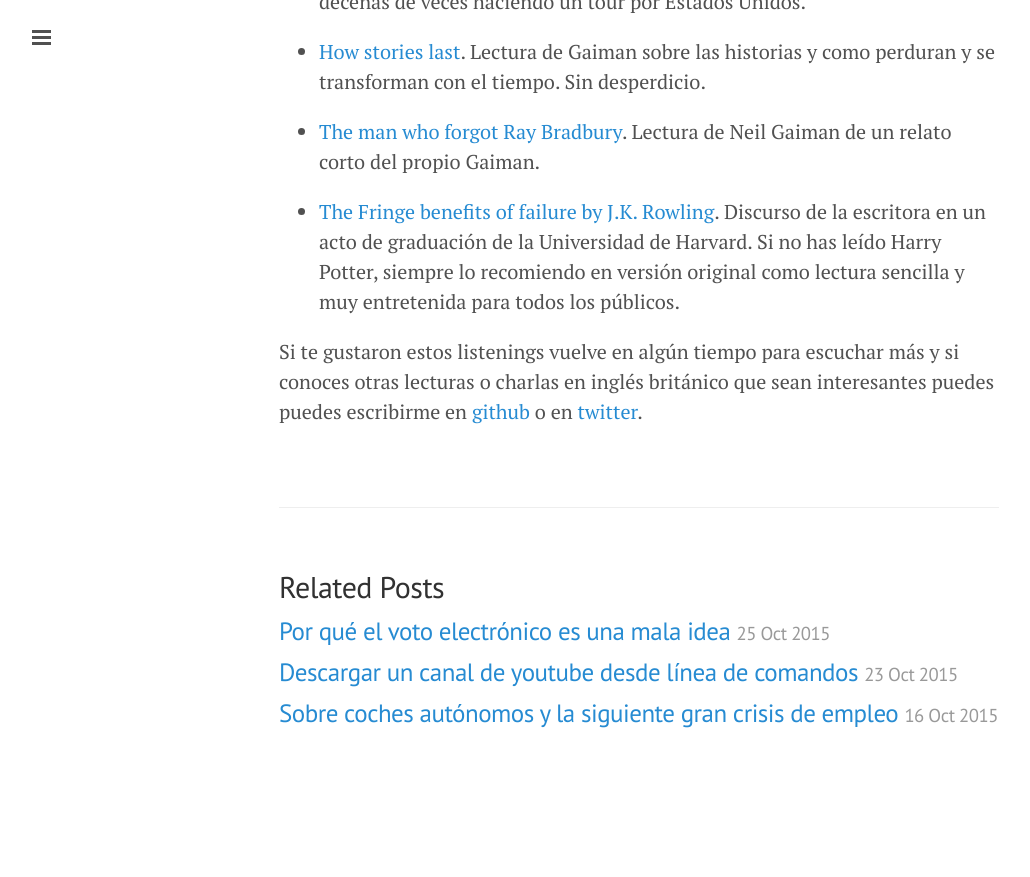
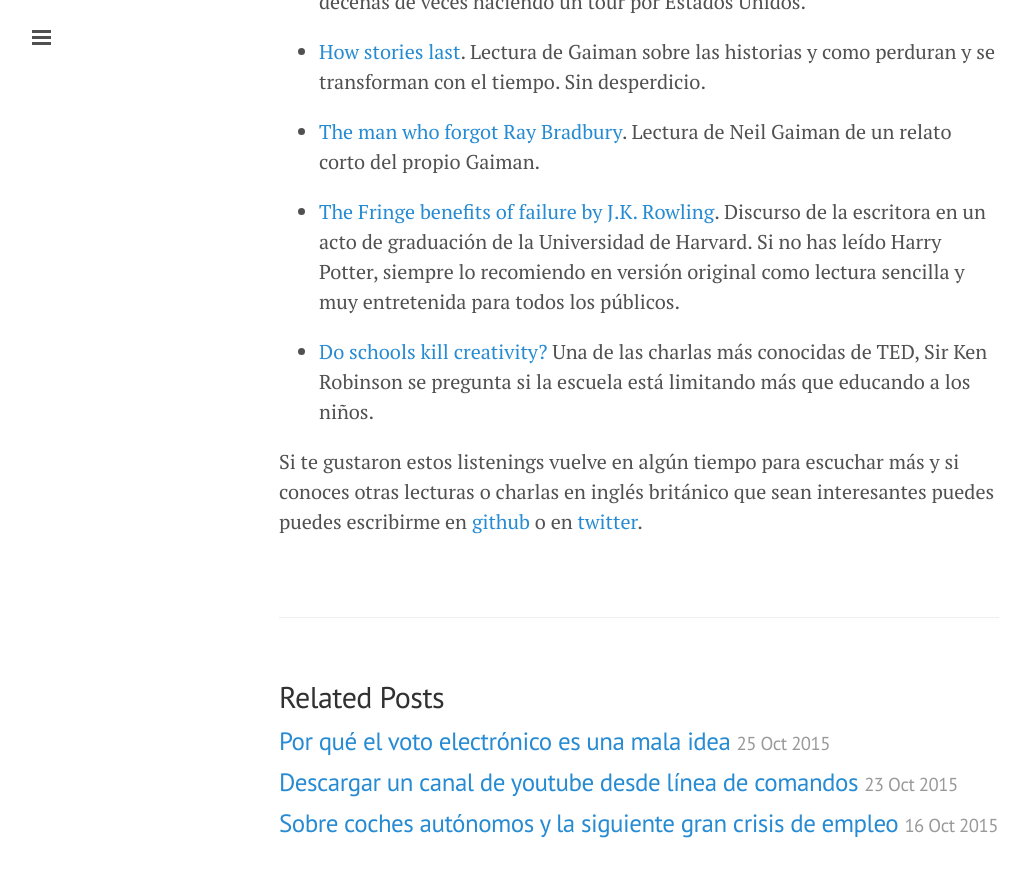
Before and after one commit to juanmirod/juanmirod.github.io, a Jekyll site: the page built from _posts/2016-02-02-listenings-estimulantes.markdown, in a window 1280 px wide and 900 px high, scrolled down 1590 px. Shown: the top 877 px of the window, without its empty margins (1-1031 px from the left). Built offline with Jekyll 4.4.1, drawn with Linux system fonts in a browser that asks for light colours; before the commit the page ends 2380 px from its top, so only the background shows below that.

Commit message:
Update 2016-02-02-listenings-estimulantes.markdown

```diff
--- a/_posts/2016-02-02-listenings-estimulantes.markdown
+++ b/_posts/2016-02-02-listenings-estimulantes.markdown
@@ -31,4 +31,6 @@
 
 - [The Fringe benefits of failure by J.K. Rowling](http://www.ted.com/talks/jk_rowling_the_fringe_benefits_of_failure). Discurso de la escritora en un acto de graduación de la Universidad de Harvard. Si no has leído Harry Potter, siempre lo recomiendo en versión original como lectura sencilla y muy entretenida para todos los públicos.
 
+- [Do schools kill creativity?](http://www.ted.com/talks/ken_robinson_says_schools_kill_creativity) Una de las charlas más conocidas de TED, Sir Ken Robinson se pregunta si la escuela está limitando más que educando a los niños.
+
 Si te gustaron estos listenings vuelve en algún tiempo para escuchar más y si conoces otras lecturas o charlas en inglés británico que sean interesantes puedes puedes escribirme en [github](https://github.com/juanmirod/juanmirod.github.io/blob/master/_posts/2016-02-02-listenings-estimulantes.markdown) o en [twitter](https://twitter.com/juanmirod).
```
